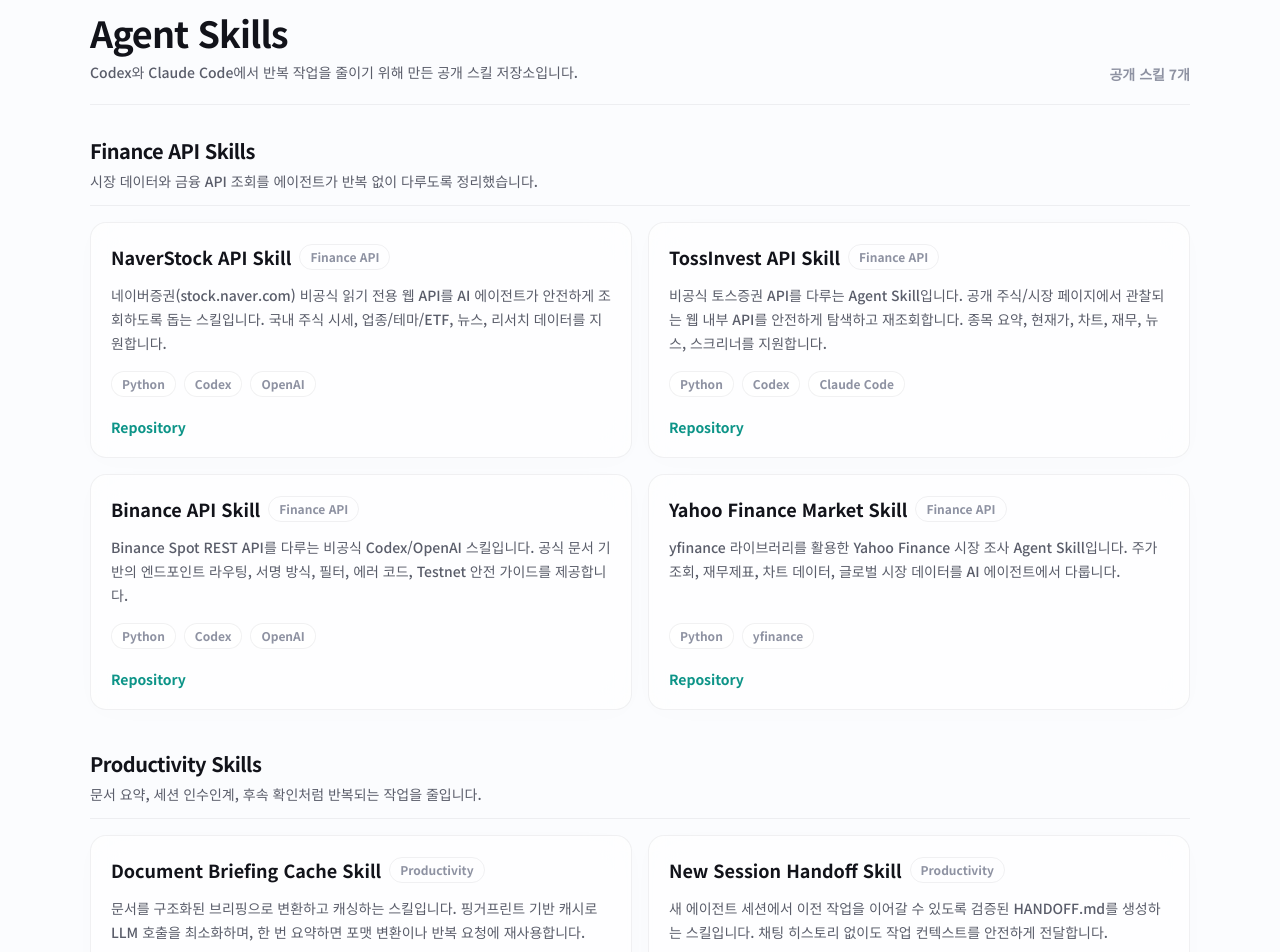
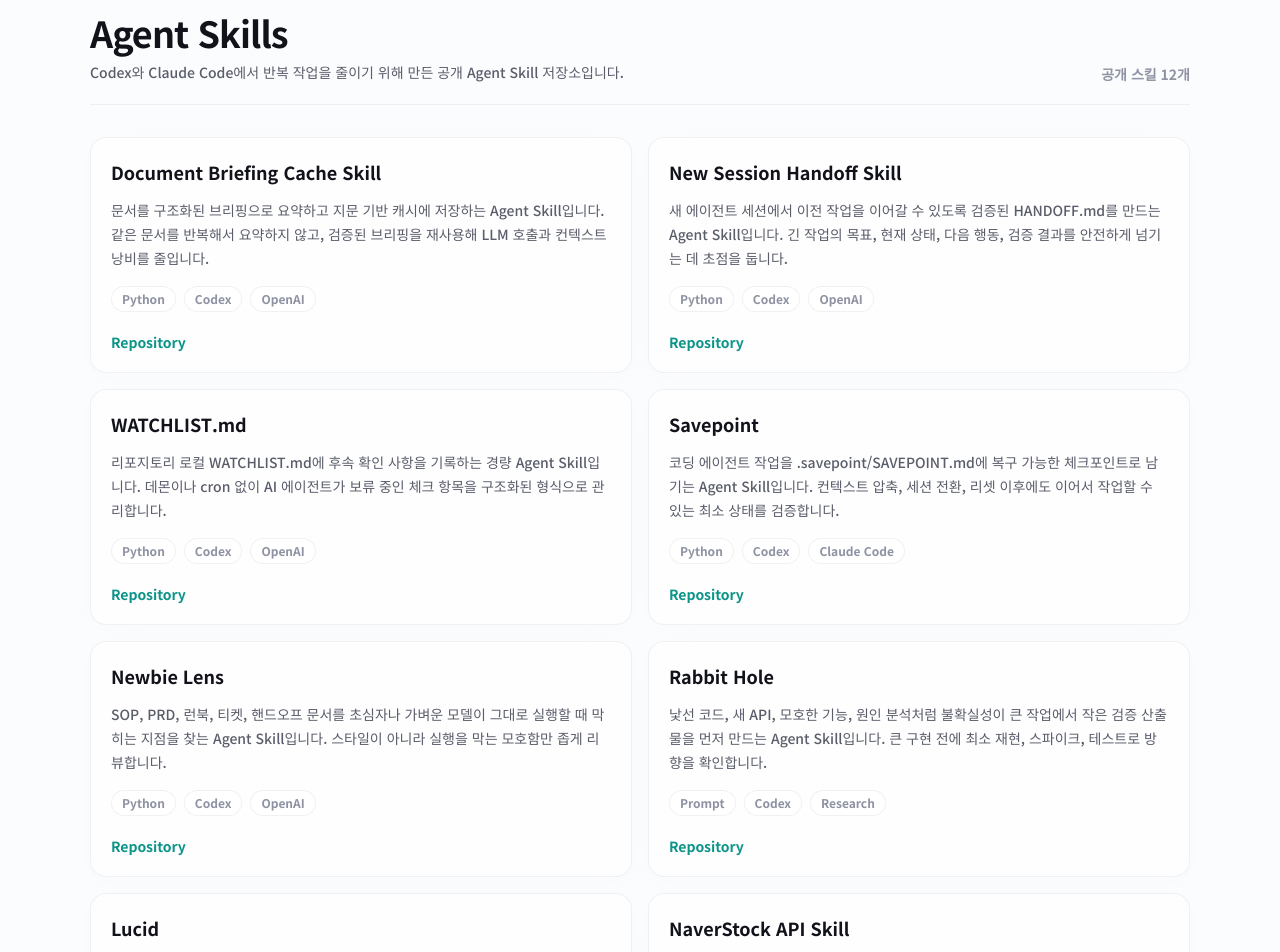
Before and after one commit to dd3ok/dd3ok.github.io, a Next.js app: page /agent-skills in a window 1280 px wide. Shown: the part 100-1052 px from the top of the page. Built offline with nearby package versions, Linux system fonts and the light colour scheme.

Commit message:
feat: refresh agent skills page

```diff
--- a/src/app/agent-skills/page.tsx
+++ b/src/app/agent-skills/page.tsx
@@ -2,30 +2,32 @@ import type { Metadata } from 'next'
 import Navigation from '@/components/layout/Navigation'
 import Footer from '@/components/layout/Footer'
 import AgentSkillsSection from '@/components/sections/AgentSkillsSection'
+import { agentSkills } from '@/data/agentSkills'
+
+const pageDescription =
+    'dd3ok가 공개한 AI Agent Skill 저장소 모음입니다. 세션 인수인계, 문서 브리핑, 실행 모호성 리뷰, 컨텍스트 정리, 시장 데이터 조회처럼 반복되는 에이전트 작업을 다룹니다.'
 
 export const metadata: Metadata = {
     title: 'Open Source Agent Skills',
-    description:
-        'dd3ok의 오픈소스 AI Agent Skill 모음: 네이버증권 API, 토스증권 API, 바이낸스 API, 야후 파이낸스, 문서 브리핑 캐시, 세션 핸드오프, WATCHLIST.md. Codex와 Claude Code에서 쓰는 Python 기반 스킬.',
+    description: pageDescription,
     keywords: [
         'agent skill',
         'codex skill',
         'openai skill',
         'AI coding agent',
-        '네이버증권 API',
-        '토스증권 API',
+        'session handoff',
+        'document summarization',
+        'context hygiene',
+        'Naver Finance API',
+        'TossInvest API',
         'Binance API skill',
         'Yahoo Finance skill',
-        'document summarization',
-        'session handoff',
-        'WATCHLIST.md',
         'Python',
         'open source',
     ],
     openGraph: {
         title: 'Open Source Agent Skills | dd3ok',
-        description:
-            'AI 코딩 에이전트(Codex, Claude Code)에서 쓰는 오픈소스 스킬 모음. 금융 데이터 API부터 생산성 도구까지.',
+        description: pageDescription,
         url: 'https://dd3ok.github.io/agent-skills/',
         type: 'website',
         locale: 'ko_KR',
@@ -41,8 +43,7 @@ export const metadata: Metadata = {
     twitter: {
         card: 'summary_large_image',
         title: 'Open Source Agent Skills | dd3ok',
-        description:
-            'AI 코딩 에이전트에서 쓰는 오픈소스 스킬 모음: 네이버증권, 토스증권, 바이낸스, 야후 파이낸스 API 외 생산성 도구.',
+        description: pageDescription,
         images: ['/logo.png'],
     },
     alternates: {
@@ -54,8 +55,7 @@ const jsonLd = {
     '@context': 'https://schema.org',
     '@type': 'CollectionPage',
     name: 'Open Source Agent Skills | dd3ok',
-    description:
-        'AI 코딩 에이전트(Codex, Claude Code)에서 쓰는 오픈소스 Python 스킬 모음',
+    description: pageDescription,
     url: 'https://dd3ok.github.io/agent-skills/',
     author: {
         '@type': 'Person',
@@ -64,74 +64,14 @@ const jsonLd = {
     },
     mainEntity: {
         '@type': 'ItemList',
-        itemListElement: [
-            {
-                '@type': 'SoftwareSourceCode',
-                position: 1,
-                name: 'NaverStock API Skill',
-                description:
-                    '네이버증권 비공식 읽기 전용 웹 API Agent Skill: 국내 주식 시세, 업종/테마/ETF, 뉴스, 리서치 데이터',
-                codeRepository: 'https://github.com/dd3ok/naverstock-api-skill',
-                programmingLanguage: 'Python',
-            },
-            {
-                '@type': 'SoftwareSourceCode',
-                position: 2,
-                name: 'TossInvest API Skill',
-                description:
-                    '비공식 토스증권 API Agent Skill: 종목 요약, 현재가, 차트, 재무, 뉴스, 스크리너',
-                codeRepository: 'https://github.com/dd3ok/tossinvest-api-skill',
-                programmingLanguage: 'Python',
-            },
-            {
-                '@type': 'SoftwareSourceCode',
-                position: 3,
-                name: 'Binance API Skill',
-                description:
-                    'Unofficial Codex/OpenAI skill for Binance Spot REST API: endpoints, signing, rate limits, filters, errors, Testnet safety',
-                codeRepository: 'https://github.com/dd3ok/binance-api-skill',
-                programmingLanguage: 'Python',
-            },
-            {
-                '@type': 'SoftwareSourceCode',
-                position: 4,
-                name: 'Yahoo Finance Market Skill',
-                description:
-                    'Agent Skill for Yahoo Finance market research via yfinance: stock quotes, financials, charts, market data',
-                codeRepository:
-                    'https://github.com/dd3ok/yahoo-finance-market-skill',
-                programmingLanguage: 'Python',
-            },
-            {
-                '@type': 'SoftwareSourceCode',
-                position: 5,
-                name: 'Document Briefing Cache Skill',
-                description:
-                    'Agent skill for caching structured document briefings: summarize once, reuse everywhere',
-                codeRepository:
-                    'https://github.com/dd3ok/document-briefing-cache-skill',
-                programmingLanguage: 'Python',
-            },
-            {
-                '@type': 'SoftwareSourceCode',
-                position: 6,
-                name: 'New Session Handoff Skill',
-                description:
-                    'Agent skill for creating verified HANDOFF.md so coding work continues in a fresh session',
-                codeRepository:
-                    'https://github.com/dd3ok/new-session-handoff-skill',
-                programmingLanguage: 'Python',
-            },
-            {
-                '@type': 'SoftwareSourceCode',
-                position: 7,
-                name: 'WATCHLIST.md',
-                description:
-                    'Lightweight agent skill for recording deferred follow-up checks in repository-local WATCHLIST.md',
-                codeRepository: 'https://github.com/dd3ok/WATCHLIST.md',
-                programmingLanguage: 'Python',
-            },
-        ],
+        itemListElement: agentSkills.map((skill, index) => ({
+            '@type': 'SoftwareSourceCode',
+            position: index + 1,
+            name: skill.title,
+            description: skill.description,
+            codeRepository: skill.github,
+            programmingLanguage: skill.tech.includes('Python') ? 'Python' : skill.tech[0],
+        })),
     },
 }
 
--- a/src/components/sections/AgentSkillsSection.tsx
+++ b/src/components/sections/AgentSkillsSection.tsx
@@ -1,26 +1,5 @@
 import Link from 'next/link'
 import { agentSkills } from '@/data/agentSkills'
-import type { AgentSkill } from '@/types'
-
-const categoryContent: Record<AgentSkill['category'], {
-    title: string
-    description: string
-}> = {
-    finance: {
-        title: 'Finance API Skills',
-        description: '시장 데이터와 금융 API 조회를 에이전트가 반복 없이 다루도록 정리했습니다.',
-    },
-    productivity: {
-        title: 'Productivity Skills',
-        description: '문서 요약, 세션 인수인계, 후속 확인처럼 반복되는 작업을 줄입니다.',
-    },
-}
-
-const categoryOrder: AgentSkill['category'][] = ['finance', 'productivity']
-
-const getSkillsForCategory = (category: AgentSkill['category']) => (
-    agentSkills.filter((skill) => skill.category === category)
-)
 
 export default function AgentSkillsSection() {
     return (
@@ -40,7 +19,7 @@ export default function AgentSkillsSection() {
                                 Agent Skills
                             </h1>
                             <p className="mt-2 max-w-2xl text-sm font-medium leading-6 text-[var(--text-secondary)]">
-                                Codex와 Claude Code에서 반복 작업을 줄이기 위해 만든 공개 스킬 저장소입니다.
+                                Codex와 Claude Code에서 반복 작업을 줄이기 위해 만든 공개 Agent Skill 저장소입니다.
                             </p>
                         </div>
                         <p className="text-sm font-semibold text-[var(--text-muted)]">
@@ -49,36 +28,12 @@ export default function AgentSkillsSection() {
                     </div>
                 </header>
 
-                <div className="mt-8 space-y-10">
-                    {categoryOrder.map((category) => {
-                        const skills = getSkillsForCategory(category)
-                        const content = categoryContent[category]
-
-                        return (
-                            <section key={category} aria-labelledby={`${category}-skills-title`}>
-                                <div className="mb-4 border-b border-[var(--card-border)] pb-3">
-                                    <h2
-                                        id={`${category}-skills-title`}
-                                        className="text-xl font-extrabold tracking-tight text-[var(--text-primary)]"
-                                    >
-                                        {content.title}
+                <div className="mt-8 grid gap-4 md:grid-cols-2">
+                    {agentSkills.map((skill) => (
+                        <article key={skill.id} className="glass-card flex h-full flex-col p-5">
+                            <h2 className="text-lg font-bold text-[var(--text-primary)]">
+                                {skill.title}
                             </h2>
-                                    <p className="mt-1 text-sm font-medium leading-6 text-[var(--text-secondary)]">
-                                        {content.description}
-                                    </p>
-                                </div>
-
-                                <div className="grid gap-4 md:grid-cols-2">
-                                    {skills.map((skill) => (
-                                        <article key={skill.id} className="glass-card flex h-full flex-col p-5">
-                                            <div className="flex flex-wrap items-center gap-2">
-                                                <h3 className="text-lg font-bold text-[var(--text-primary)]">
-                                                    {skill.title}
-                                                </h3>
-                                                <span className="rounded-full border border-[var(--card-border)] px-2.5 py-1 text-xs font-bold text-[var(--text-muted)]">
-                                                    {categoryContent[skill.category].title.replace(' Skills', '')}
-                                                </span>
-                                            </div>
 
                             <p className="mt-3 flex-1 text-sm font-medium leading-6 text-[var(--text-secondary)]">
                                 {skill.description}
@@ -106,10 +61,6 @@ export default function AgentSkillsSection() {
                         </article>
                     ))}
                 </div>
-                            </section>
-                        )
-                    })}
-                </div>
             </div>
         </section>
     )
--- a/src/data/agentSkills.ts
+++ b/src/data/agentSkills.ts
@@ -2,11 +2,130 @@ import type { AgentSkill } from '@/types'
 
 export const agentSkills: AgentSkill[] = [
     {
+        id: 'document-briefing-cache-skill',
+        title: 'Document Briefing Cache Skill',
+        description:
+            '문서를 구조화된 브리핑으로 요약하고 지문 기반 캐시에 저장하는 Agent Skill입니다. 같은 문서를 반복해서 요약하지 않고, 검증된 브리핑을 재사용해 LLM 호출과 컨텍스트 낭비를 줄입니다.',
+        shortDescription: '문서 브리핑 캐시',
+        tech: ['Python', 'Codex', 'OpenAI'],
+        github: 'https://github.com/dd3ok/document-briefing-cache-skill',
+        category: 'workflow',
+        keywords: [
+            'document summarization',
+            'LLM caching',
+            'briefing',
+            'agent skill',
+            '문서 요약',
+        ],
+    },
+    {
+        id: 'new-session-handoff-skill',
+        title: 'New Session Handoff Skill',
+        description:
+            '새 에이전트 세션에서 이전 작업을 이어갈 수 있도록 검증된 HANDOFF.md를 만드는 Agent Skill입니다. 긴 작업의 목표, 현재 상태, 다음 행동, 검증 결과를 안전하게 넘기는 데 초점을 둡니다.',
+        shortDescription: '세션 핸드오프',
+        tech: ['Python', 'Codex', 'OpenAI'],
+        github: 'https://github.com/dd3ok/new-session-handoff-skill',
+        category: 'workflow',
+        keywords: [
+            'session handoff',
+            'agent continuity',
+            'HANDOFF.md',
+            'coding agent',
+            '세션 인수인계',
+        ],
+    },
+    {
+        id: 'watchlist-md',
+        title: 'WATCHLIST.md',
+        description:
+            '리포지토리 로컬 WATCHLIST.md에 후속 확인 사항을 기록하는 경량 Agent Skill입니다. 데몬이나 cron 없이 AI 에이전트가 보류 중인 체크 항목을 구조화된 형식으로 관리합니다.',
+        shortDescription: '후속 확인 관리',
+        tech: ['Python', 'Codex', 'OpenAI'],
+        github: 'https://github.com/dd3ok/WATCHLIST.md',
+        category: 'workflow',
+        keywords: [
+            'watchlist',
+            'deferred checks',
+            'agent skill',
+            'developer tools',
+            '후속 확인',
+        ],
+    },
+    {
+        id: 'savepoint',
+        title: 'Savepoint',
+        description:
+            '코딩 에이전트 작업을 .savepoint/SAVEPOINT.md에 복구 가능한 체크포인트로 남기는 Agent Skill입니다. 컨텍스트 압축, 세션 전환, 리셋 이후에도 이어서 작업할 수 있는 최소 상태를 검증합니다.',
+        shortDescription: '작업 세이브포인트',
+        tech: ['Python', 'Codex', 'Claude Code'],
+        github: 'https://github.com/dd3ok/savepoint',
+        category: 'workflow',
+        keywords: [
+            'savepoint',
+            'session recovery',
+            'coding agent',
+            'handoff',
+            '세이브포인트',
+        ],
+    },
+    {
+        id: 'newbie-lens',
+        title: 'Newbie Lens',
+        description:
+            'SOP, PRD, 런북, 티켓, 핸드오프 문서를 초심자나 가벼운 모델이 그대로 실행할 때 막히는 지점을 찾는 Agent Skill입니다. 스타일이 아니라 실행을 막는 모호함만 좁게 리뷰합니다.',
+        shortDescription: '실행 모호성 리뷰',
+        tech: ['Python', 'Codex', 'OpenAI'],
+        github: 'https://github.com/dd3ok/newbie-lens',
+        category: 'review',
+        keywords: [
+            'document review',
+            'ambiguity',
+            'runbook',
+            'PRD',
+            '초심자 관점',
+        ],
+    },
+    {
+        id: 'rabbit-hole',
+        title: 'Rabbit Hole',
+        description:
+            '낯선 코드, 새 API, 모호한 기능, 원인 분석처럼 불확실성이 큰 작업에서 작은 검증 산출물을 먼저 만드는 Agent Skill입니다. 큰 구현 전에 최소 재현, 스파이크, 테스트로 방향을 확인합니다.',
+        shortDescription: '탐색형 검증',
+        tech: ['Prompt', 'Codex', 'Research'],
+        github: 'https://github.com/dd3ok/rabbit-hole',
+        category: 'research',
+        keywords: [
+            'root cause',
+            'spike',
+            'prototype',
+            'debugging',
+            '탐색',
+        ],
+    },
+    {
+        id: 'lucid',
+        title: 'Lucid',
+        description:
+            '에이전트가 읽는 문맥의 부채를 스캔하고 정리 계획을 만드는 Agent Skill입니다. 오래된 지침, 충돌하는 문서, 비대한 AGENTS.md, skill 설명을 점검해 안전한 cleanup 계획으로 바꿉니다.',
+        shortDescription: '컨텍스트 정리',
+        tech: ['Python', 'Codex', 'OpenAI'],
+        github: 'https://github.com/dd3ok/lucid',
+        category: 'review',
+        keywords: [
+            'context hygiene',
+            'prompt debt',
+            'AGENTS.md',
+            'cleanup plan',
+            '문맥 정리',
+        ],
+    },
+    {
         id: 'naverstock-api-skill',
         title: 'NaverStock API Skill',
         description:
-            '네이버증권(stock.naver.com) 비공식 읽기 전용 웹 API를 AI 에이전트가 안전하게 조회하도록 돕는 스킬입니다. 국내 주식 시세, 업종/테마/ETF, 뉴스, 리서치 데이터를 지원합니다.',
-        shortDescription: '네이버증권 API 스킬',
+            '네이버증권(stock.naver.com) 공개 read-only 웹 API를 AI 에이전트가 안전하게 조회하도록 정리한 Agent Skill입니다. 국내 주식 시세, 업종/테마/ETF, 뉴스, 리서치 데이터를 지원합니다.',
+        shortDescription: '네이버증권 API',
         tech: ['Python', 'Codex', 'OpenAI'],
         github: 'https://github.com/dd3ok/naverstock-api-skill',
         category: 'finance',
@@ -19,11 +138,28 @@ export const agentSkills: AgentSkill[] = [
         ],
     },
     {
+        id: 'naverfinance-api-skill',
+        title: 'Naver Finance API Skill',
+        description:
+            '네이버 금융과 네이버페이 증권의 공개 read-only 시장 데이터를 다루는 Agent Skill입니다. 모바일 JSON 엔드포인트와 공개 PC HTML 테이블을 기준으로 시세, 차트, 랭킹, 지수, 환율, 리서치를 조회합니다.',
+        shortDescription: '네이버 금융 API',
+        tech: ['Python', 'Codex', 'OpenAI'],
+        github: 'https://github.com/dd3ok/naverfinance-api-skill',
+        category: 'finance',
+        keywords: [
+            'Naver Finance',
+            '네이버페이 증권',
+            'market data',
+            'stock chart',
+            'market index',
+        ],
+    },
+    {
         id: 'tossinvest-api-skill',
         title: 'TossInvest API Skill',
         description:
-            '비공식 토스증권 API를 다루는 Agent Skill입니다. 공개 주식/시장 페이지에서 관찰되는 웹 내부 API를 안전하게 탐색하고 재조회합니다. 종목 요약, 현재가, 차트, 재무, 뉴스, 스크리너를 지원합니다.',
-        shortDescription: '토스증권 API 스킬',
+            '비공식 토스증권 공개 API를 다루는 Agent Skill입니다. 로그인이나 계좌 인증 없이 공개 주식·시장 페이지에서 관찰되는 API를 안전하게 탐색하고 재사용합니다.',
+        shortDescription: '토스증권 API',
         tech: ['Python', 'Codex', 'Claude Code'],
         github: 'https://github.com/dd3ok/tossinvest-api-skill',
         category: 'finance',
@@ -39,8 +175,8 @@ export const agentSkills: AgentSkill[] = [
         id: 'binance-api-skill',
         title: 'Binance API Skill',
         description:
-            'Binance Spot REST API를 다루는 비공식 Codex/OpenAI 스킬입니다. 공식 문서 기반의 엔드포인트 라우팅, 서명 방식, 필터, 에러 코드, Testnet 안전 가이드를 제공합니다.',
-        shortDescription: '바이낸스 API 스킬',
+            'Binance Spot REST API를 다루는 비공식 Codex/OpenAI Agent Skill입니다. 공식 문서 기반으로 엔드포인트, 서명 방식, rate limit, 필터, 에러 코드, Testnet 안전 가이드를 제공합니다.',
+        shortDescription: '바이낸스 API',
         tech: ['Python', 'Codex', 'OpenAI'],
         github: 'https://github.com/dd3ok/binance-api-skill',
         category: 'finance',
@@ -56,8 +192,8 @@ export const agentSkills: AgentSkill[] = [
         id: 'yahoo-finance-market-skill',
         title: 'Yahoo Finance Market Skill',
         description:
-            'yfinance 라이브러리를 활용한 Yahoo Finance 시장 조사 Agent Skill입니다. 주가 조회, 재무제표, 차트 데이터, 글로벌 시장 데이터를 AI 에이전트에서 다룹니다.',
-        shortDescription: '야후 파이낸스 스킬',
+            'yfinance 라이브러리를 사용하는 Yahoo Finance 시장 조사 Agent Skill입니다. 주가 조회, 재무제표, 차트 데이터처럼 글로벌 시장 데이터를 AI 에이전트에서 다룹니다.',
+        shortDescription: '야후 파이낸스',
         tech: ['Python', 'yfinance'],
         github: 'https://github.com/dd3ok/yahoo-finance-market-skill',
         category: 'finance',
@@ -69,55 +205,4 @@ export const agentSkills: AgentSkill[] = [
             'market research',
         ],
     },
-    {
-        id: 'document-briefing-cache-skill',
-        title: 'Document Briefing Cache Skill',
-        description:
-            '문서를 구조화된 브리핑으로 변환하고 캐싱하는 스킬입니다. 핑거프린트 기반 캐시로 LLM 호출을 최소화하며, 한 번 요약하면 포맷 변환이나 반복 요청에 재사용합니다.',
-        shortDescription: '문서 브리핑 캐시 스킬',
-        tech: ['Python', 'Codex', 'OpenAI'],
-        github: 'https://github.com/dd3ok/document-briefing-cache-skill',
-        category: 'productivity',
-        keywords: [
-            'document summarization',
-            'LLM caching',
-            'briefing',
-            'agent skill',
-            '문서 요약',
-        ],
-    },
-    {
-        id: 'new-session-handoff-skill',
-        title: 'New Session Handoff Skill',
-        description:
-            '새 에이전트 세션에서 이전 작업을 이어갈 수 있도록 검증된 HANDOFF.md를 생성하는 스킬입니다. 채팅 히스토리 없이도 작업 컨텍스트를 안전하게 전달합니다.',
-        shortDescription: '세션 핸드오프 스킬',
-        tech: ['Python', 'Codex', 'OpenAI'],
-        github: 'https://github.com/dd3ok/new-session-handoff-skill',
-        category: 'productivity',
-        keywords: [
-            'session handoff',
-            'agent continuity',
-            'HANDOFF.md',
-            'coding agent',
-            '세션 인수인계',
-        ],
-    },
-    {
-        id: 'watchlist-md',
-        title: 'WATCHLIST.md',
-        description:
-            '리포지토리 로컬 WATCHLIST.md에 후속 확인 사항을 기록하는 경량 Agent Skill입니다. 데몬이나 cron 없이 AI 에이전트가 보류 중인 체크 항목을 구조화된 형식으로 관리합니다.',
-        shortDescription: '워치리스트 관리 스킬',
-        tech: ['Python', 'Codex', 'OpenAI'],
-        github: 'https://github.com/dd3ok/WATCHLIST.md',
-        category: 'productivity',
-        keywords: [
-            'watchlist',
-            'deferred checks',
-            'agent skill',
-            'developer tools',
-            '후속 확인',
-        ],
-    },
 ]
--- a/src/types/index.ts
+++ b/src/types/index.ts
@@ -56,7 +56,7 @@ export interface AgentSkill {
     shortDescription: string
     tech: string[]
     github: string
-    category: 'finance' | 'productivity'
+    category: 'workflow' | 'review' | 'research' | 'finance'
     keywords: string[]
 }
 
```
Also changed, not shown: scripts/smoke-check.mjs (+9 -3 lines). Lines whose indentation alone changed are shown as unchanged.
